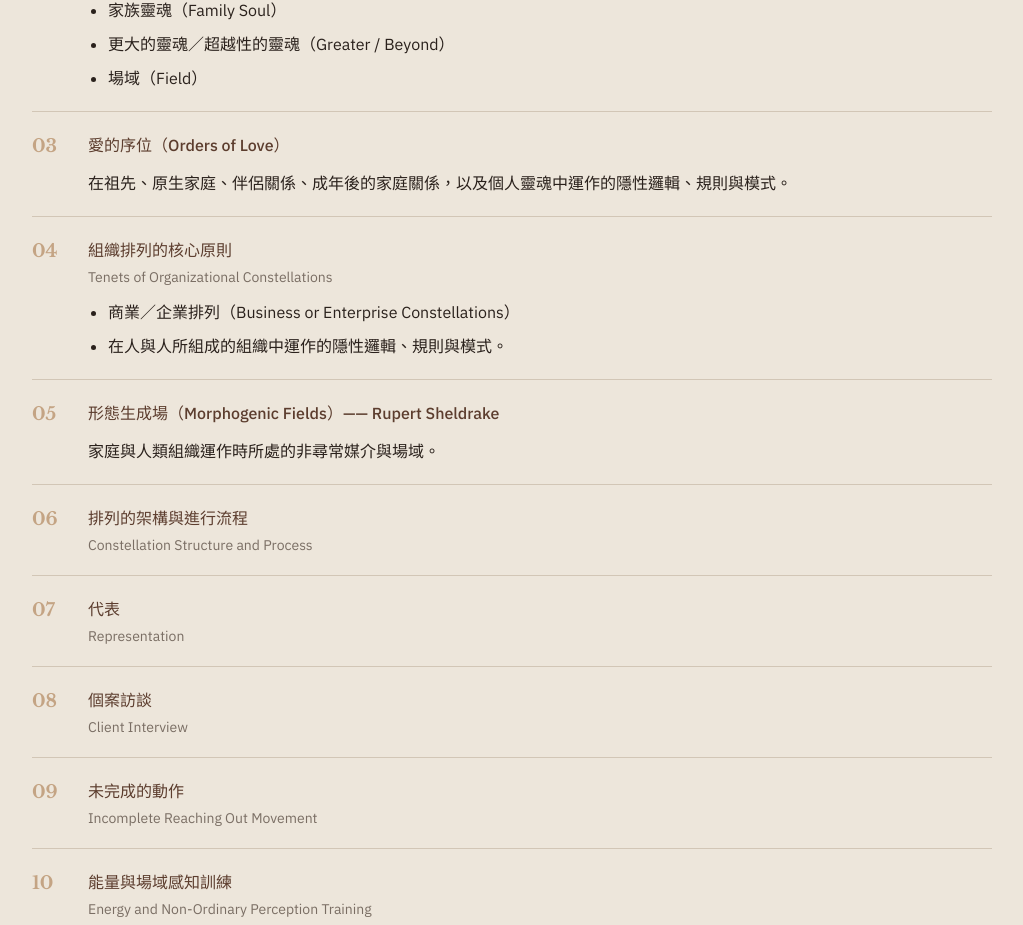
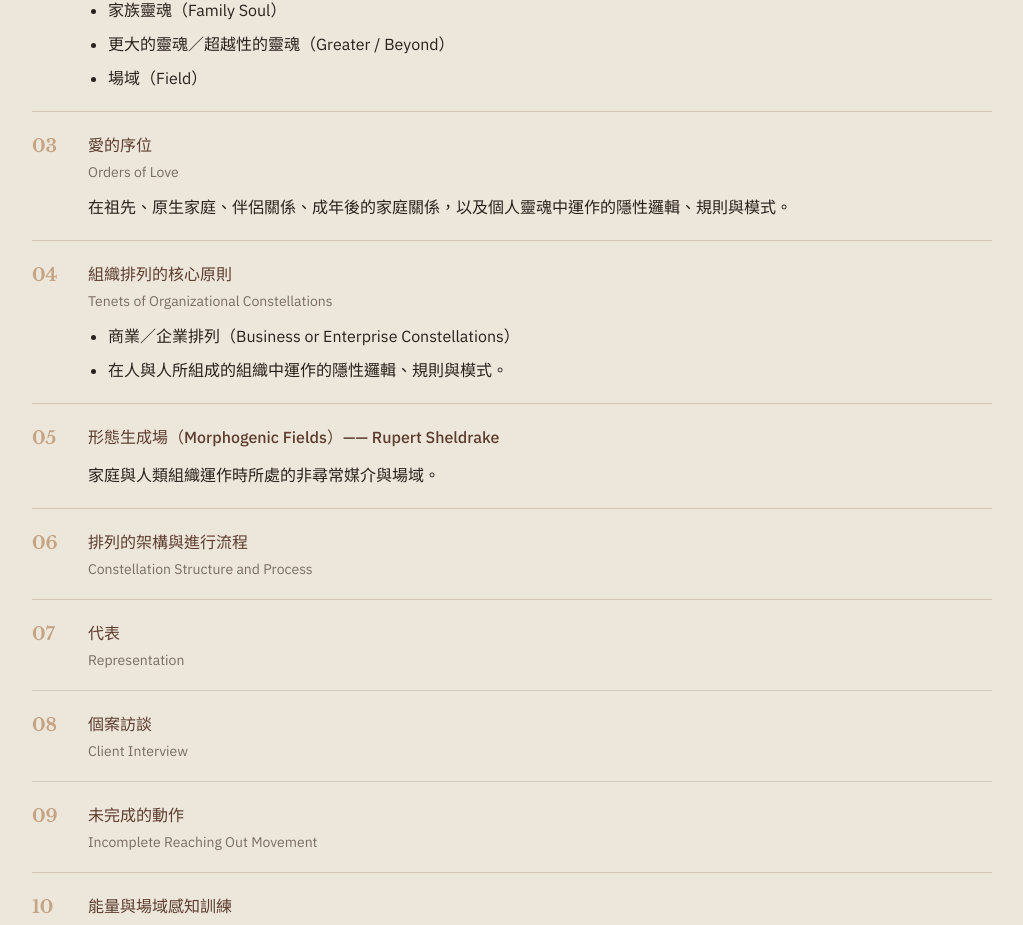
Before and after one commit to klaudia1209teleworker/system-constellations, a React (Vite) app: page / in a window 1280 px wide. Shown: the part 4298-5223 px from the top of the page, without its empty margins (128-1151 px from the left). Built offline with nearby package versions, Linux system fonts and the light colour scheme.

Commit message:
fix(content): 愛的序位改為雙行標題呈現
中文標題與 Orders of Love 分列，對齊其他課綱項目格式。

```diff
--- a/src/i18n/zh.ts
+++ b/src/i18n/zh.ts
@@ -151,7 +151,8 @@ export const zh: SiteContent = {
         ],
       },
       {
-        title: '愛的序位（Orders of Love）',
+        title: '愛的序位',
+        subtitle: 'Orders of Love',
         detail:
           '在祖先、原生家庭、伴侶關係、成年後的家庭關係，以及個人靈魂中運作的隱性邏輯、規則與模式。',
       },
```
